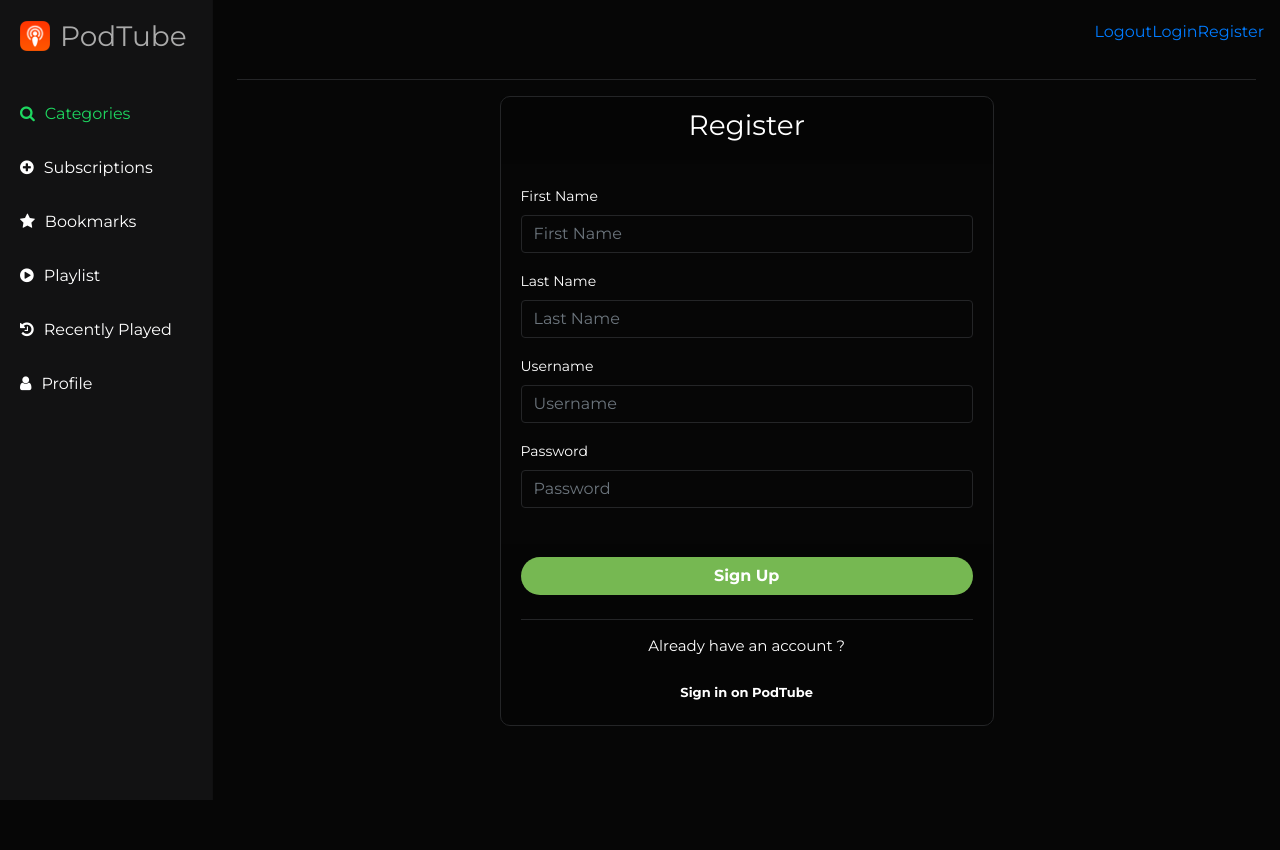
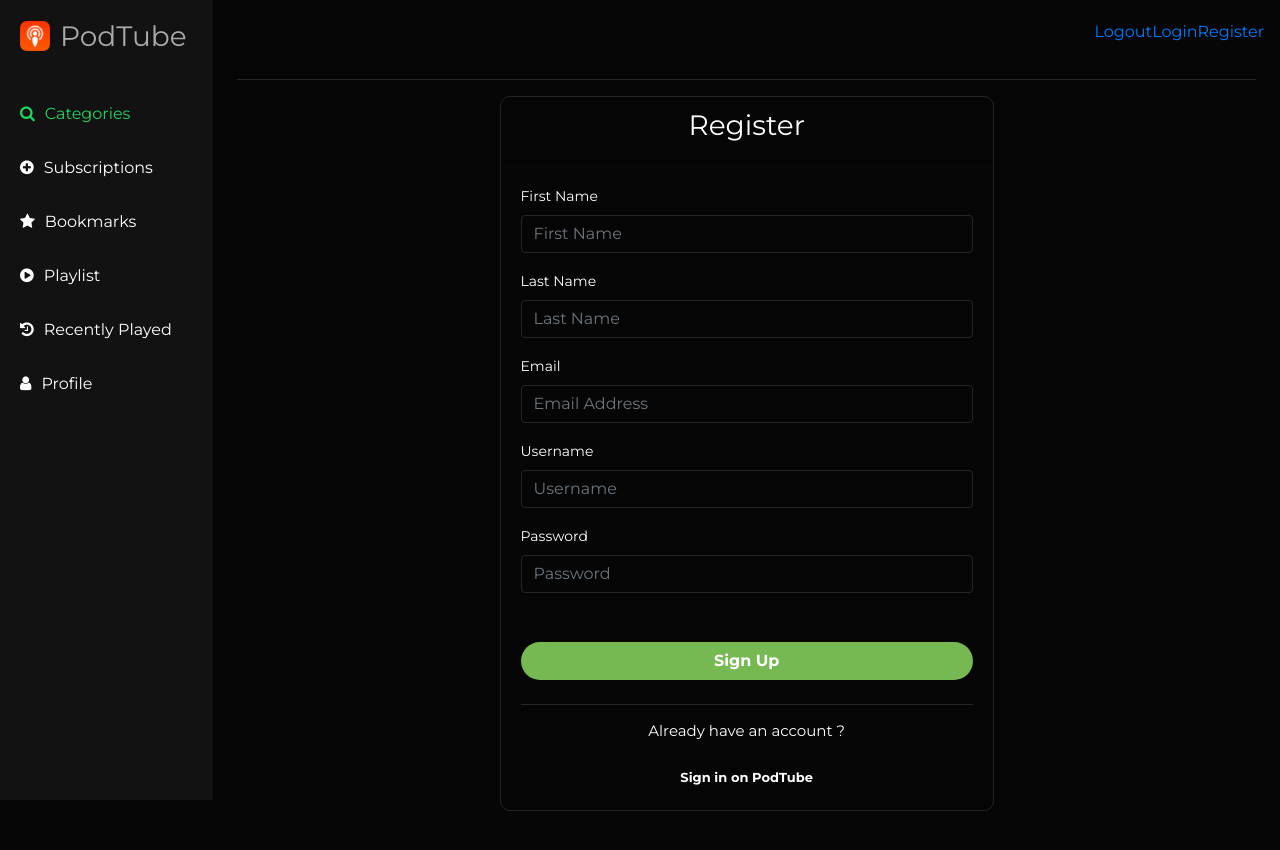
Before and after one commit to siddhartht16/podtube_client, a React (Create React App) app: page /register in a window 1280 px wide. Shown: the top 850 px of the page. Before the commit the page ends 806 px from the top, so only its background shows below. Built offline with nearby package versions, Linux system fonts and the light colour scheme.

Commit message:
Added email field also to register

```diff
--- a/src/components/Auth/Profile.js
+++ b/src/components/Auth/Profile.js
@@ -78,6 +78,11 @@ export default class Profile extends Component {
                                                     </div>
 
                                                     <div className="form-group">
+                                                        <label className="control-label">Email Address</label>
+                                                        <p id="profile-email">{this.state.userProfile.email}</p>
+                                                    </div>
+
+                                                    <div className="form-group">
                                                         <label className="control-label">Username</label>
                                                         <p id="profile-username">{this.state.userProfile.username}</p>
                                                     </div>
--- a/src/components/Auth/Register.js
+++ b/src/components/Auth/Register.js
@@ -12,6 +12,7 @@ export default class Register extends Component {
             password: '',
             firstname: '',
             lastname: '',
+            email: '',
             isRegistered: false,
             error: false
         };
@@ -27,6 +28,13 @@ export default class Register extends Component {
     onChangePassword = (e) => {
         this.setState({
             password: e.target.value,
+            error: false
+        });
+    };
+
+    onChangeEmail = (e) => {
+        this.setState({
+            email: e.target.value,
             error: false
         });
     };
@@ -47,15 +55,14 @@ export default class Register extends Component {
 
     registerUser = () => {
         if (this.state.username.length === 0 ||
-            this.state.password.length === 0 ||
-            this.state.firstname.length === 0 ||
-            this.state.lastname.length === 0) {
+            this.state.password.length === 0) {
             return false;
         }
         else {
             let userObject = {
                 'username': this.state.username,
                 'password': this.state.password,
+                'email': this.state.email,
                 'firstname': this.state.firstname,
                 'lastname': this.state.lastname,
             };
@@ -131,6 +138,16 @@ export default class Register extends Component {
                                            className="form-control input-fld"/>
                                 </div>
                                 <div className="form-group">
+                                    <label>Email</label>
+                                    <input type="email"
+                                           placeholder="Email Address"
+                                           id="lastname"
+                                           onChange={this.onChangeEmail}
+                                           value={this.state.email}
+                                           required
+                                           className="form-control input-fld"/>
+                                </div>
+                                <div className="form-group">
                                     <label>Username</label>
                                     <input type="text"
                                            id="username"
```
